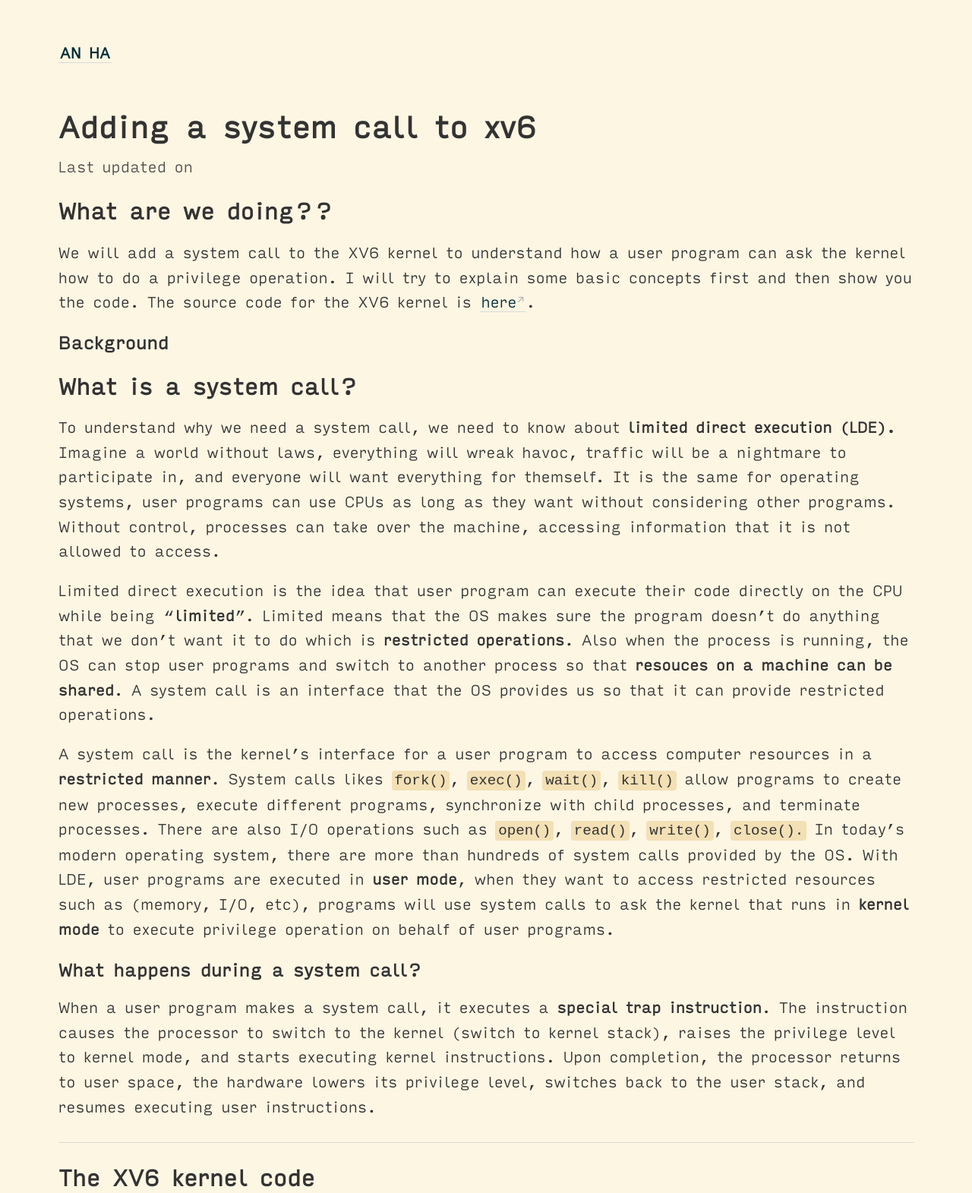
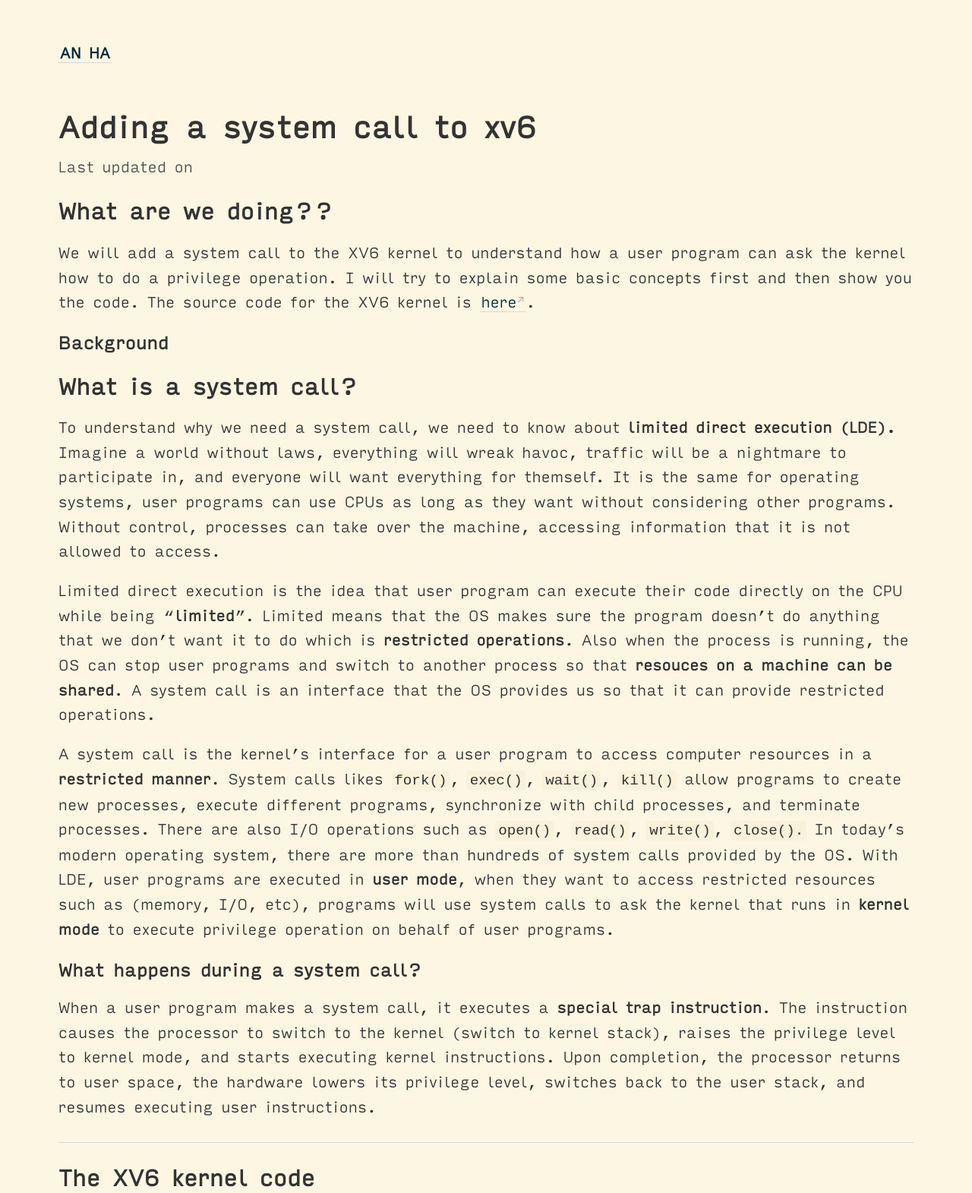
Before and after one commit to bannnn511/bannnn511.github.io, a Jekyll site: the page built from _notes/xv6/adding-a-system-call-to-xv6.md, in a window 1280 px wide. Shown: the top 1571 px of the page at 76% size. Built offline with Jekyll 4.4.1, drawn with Linux system fonts in a browser that asks for light colours; grey boxes are pictures that could not be loaded.

Commit message:
highlight background color

```diff
--- a/_sass/_code.scss
+++ b/_sass/_code.scss
@@ -1,5 +1,5 @@
 .highlight  {
-  background: #f3e0b5;
+  background: #faf1da;
   padding: 1px 1em;
   border-radius: 3px;
   font-size: 1em;
--- a/_sass/_style.scss
+++ b/_sass/_style.scss
@@ -144,7 +144,7 @@
 }
 
 code {
-    background: #f3e0b5;
+    background: #faf1da;
     padding: 0.1em 0.2em;
     border-radius: 4px;
 }
```
